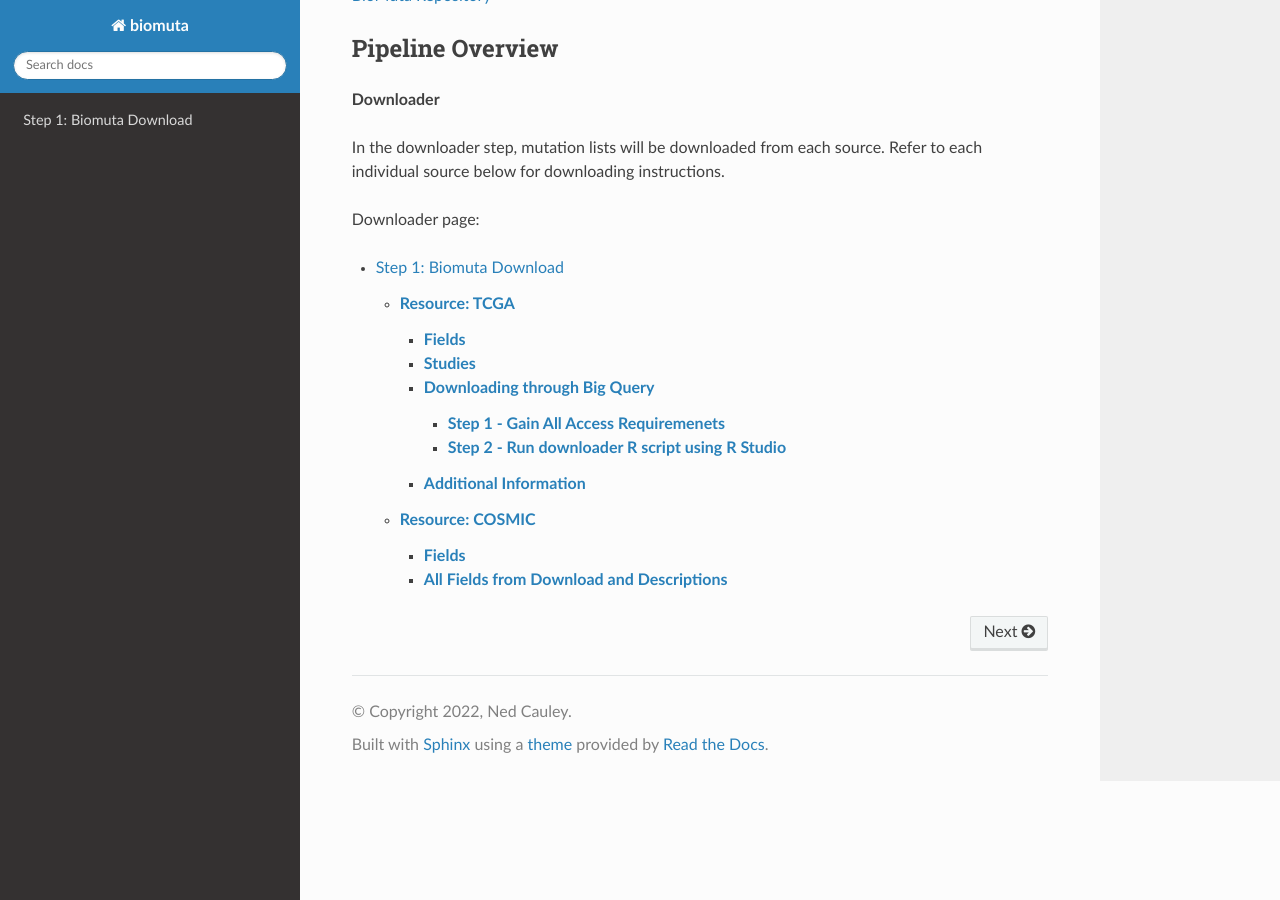
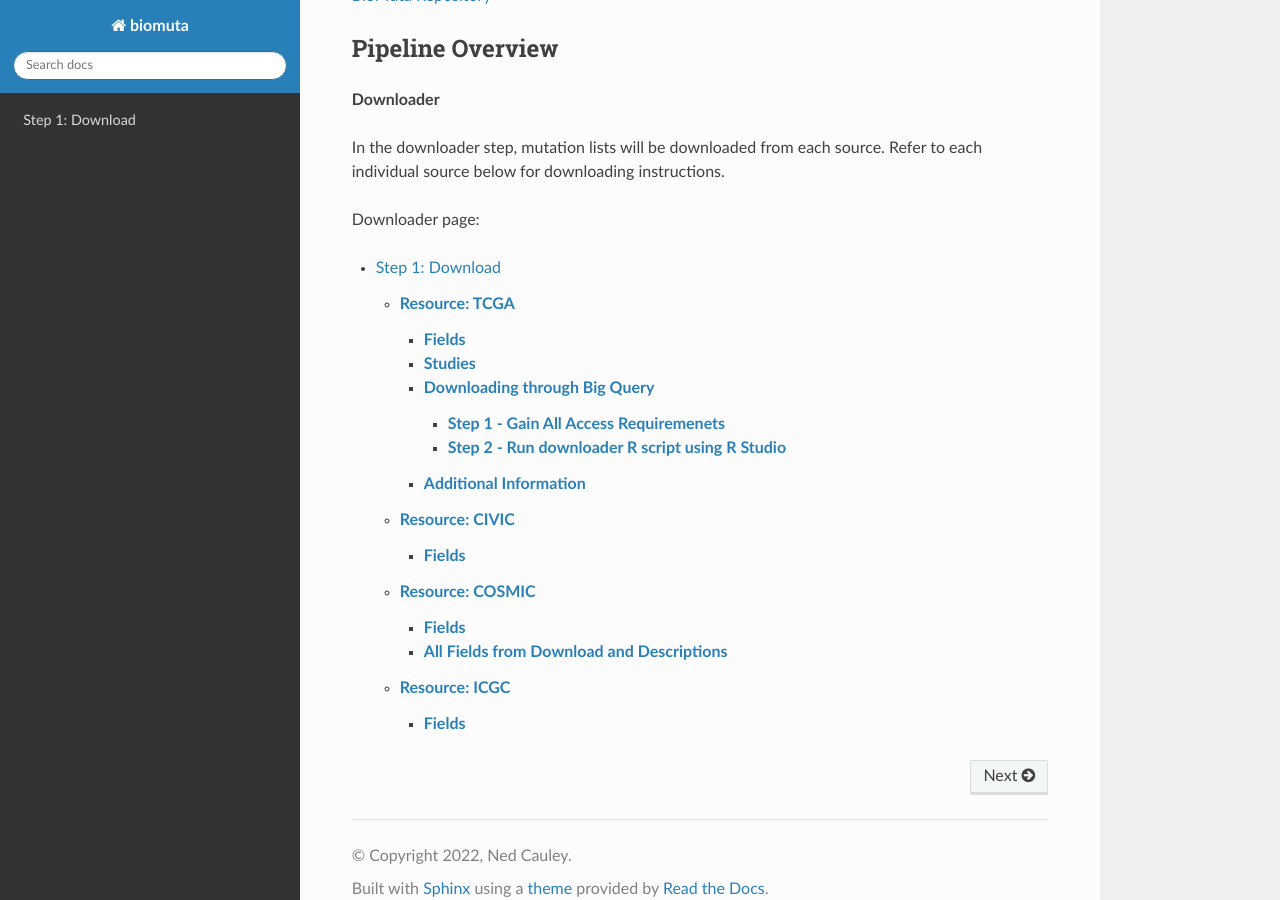
Before and after one commit to GW-HIVE/biomuta-old, a Sphinx documentation site: the page built from docs/source/index.rst, in a window 1280 px wide and 900 px high, scrolled down 1056 px. Built offline with Sphinx 7.4.7 and the Read the Docs theme 2.0.0, drawn with Linux system fonts in a browser that asks for light colours; pages that are not in the unit, such as notebooks, are missing from menus.

Commit message:
Added download docs for civic and icgc

```diff
--- a/docs/source/downloader.rst
+++ b/docs/source/downloader.rst
@@ -1,4 +1,4 @@
-Step 1: Biomuta Download
+Step 1: Download
 ========================
 
 The download step is the first step of the Biomuta pipeline. Files containing mutations are gethered directly from the four resouces:
```
Also changed, not shown: docs/source/civic_download.rst (added, +10 -0 lines), docs/source/icgc_download.rst (added, +10 -0 lines).
